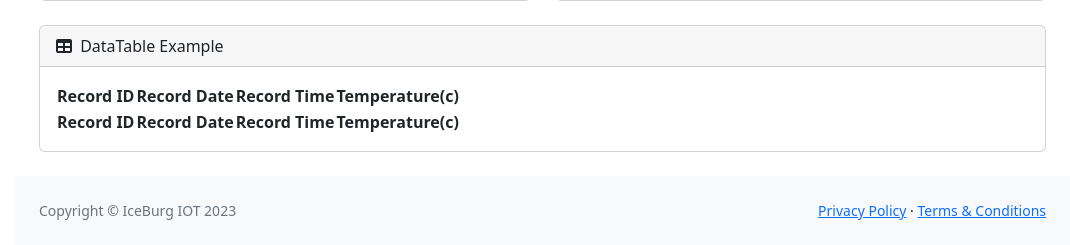
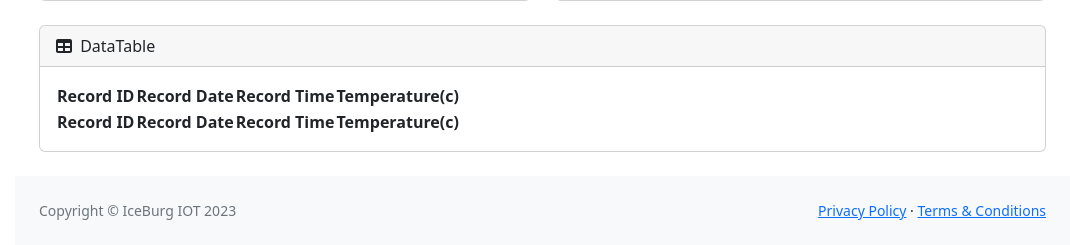
Before and after one commit to Deshan555/IOT-Dashboard, a PHP site: page /temp.php in a window 1280 px wide. Shown: the part 1058-1303 px from the top of the page, without its empty margins (210-1280 px from the left). Run offline with PHP 8.4, Linux system fonts and the light colour scheme; data that the repository does not hold is empty; a stand-in replaces the project's code that opens the database connection; some libraries are stand-ins or nearby versions.

Commit message:
reformat file and change datatable sub titile

```diff
--- a/temp.php
+++ b/temp.php
@@ -89,7 +89,7 @@ $sensor_data = $stmt->get_result();
                 <div class="card mb-4">
                     <div class="card-header">
                         <i class="fas fa-table me-1"></i>
-                                DataTable Example
+                        DataTable
                     </div>
                     <div class="card-body">
                         <table id="datatablesSimple">
@@ -115,7 +115,7 @@ $sensor_data = $stmt->get_result();
                                         <td><?php echo $row['Record_ID'] ?></td>
                                         <td><?php echo $row['Record_Date'] ?></td>
                                         <td><?php echo $row['Record_Time'] ?></td>
-                                                <td><?php echo $row['Temperature'].'C' ?></td>
+                                        <td><?php echo $row['Temperature'] . 'C' ?></td>
                                     </tr>
                                 <?php } ?>
                             </tbody>
@@ -125,7 +125,7 @@ $sensor_data = $stmt->get_result();
             </div>
         </main>
 
-        <?php include 'assets/components/footer.php'?>
+        <?php include 'assets/components/footer.php' ?>
     </div>
     </div>
     <script src="https://cdn.jsdelivr.net/npm/bootstrap@5.2.3/dist/js/bootstrap.bundle.min.js" crossorigin="anonymous"></script>
@@ -225,17 +225,19 @@ $sensor_data = $stmt->get_result();
                 },
                 scales: {
                     yAxes: [{
-                        scaleLabel:{
+                        scaleLabel: {
                             display: true,
                             labelString: 'Temperature(c)'
-                        }}],
+                        }
+                    }],
 
                     xAxes: [{
                         display: true,
                         scaleLabel: {
                             display: true,
                             labelString: 'Capture Time'
-                        }}],
+                        }
+                    }],
                 }
             }
         });
@@ -290,18 +292,21 @@ $sensor_data = $stmt->get_result();
                             min: 0,
                             max: 100
                         },
-                        scaleLabel:{
+                        scaleLabel: {
                             display: true,
                             labelString: 'Temperature(c)'
-                        }}],
+                        }
+                    }],
 
                     xAxes: [{
                         display: true,
                         scaleLabel: {
                             display: true,
                             labelString: 'Capture Time'
-                        }}],
-                }}
+                        }
+                    }],
+                }
+            }
         });
     </script>
 
```
Lines whose indentation alone changed are shown as unchanged.
